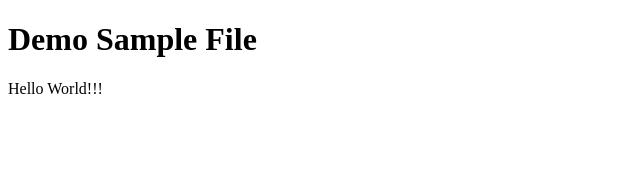
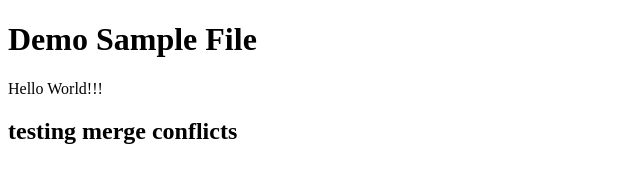
Before and after one commit to astb01/demo-repo, a plain HTML site: page index.html in a window 1280 px wide. Shown: the whole page, without its empty margins (0-640 px from the left). Drawn offline with Linux system fonts and the light colour scheme.

Commit message:
Added new heading

```diff
--- a/index.html
+++ b/index.html
@@ -8,6 +8,6 @@
 <h1>Demo Sample File</h1>
 
 <p>Hello World!!!</p>
-
+<h2>testing merge conflicts</h2>
 </body>
 </html>
```
